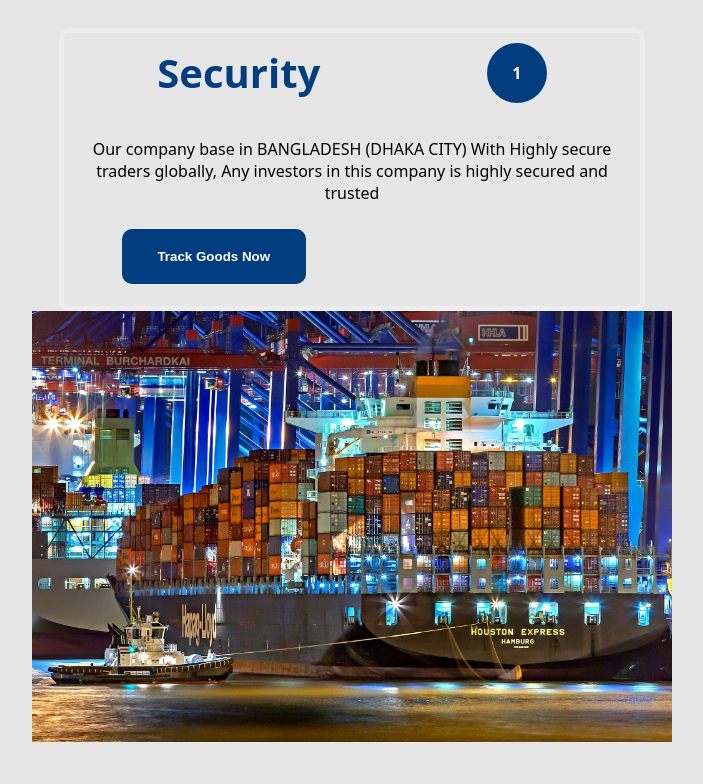
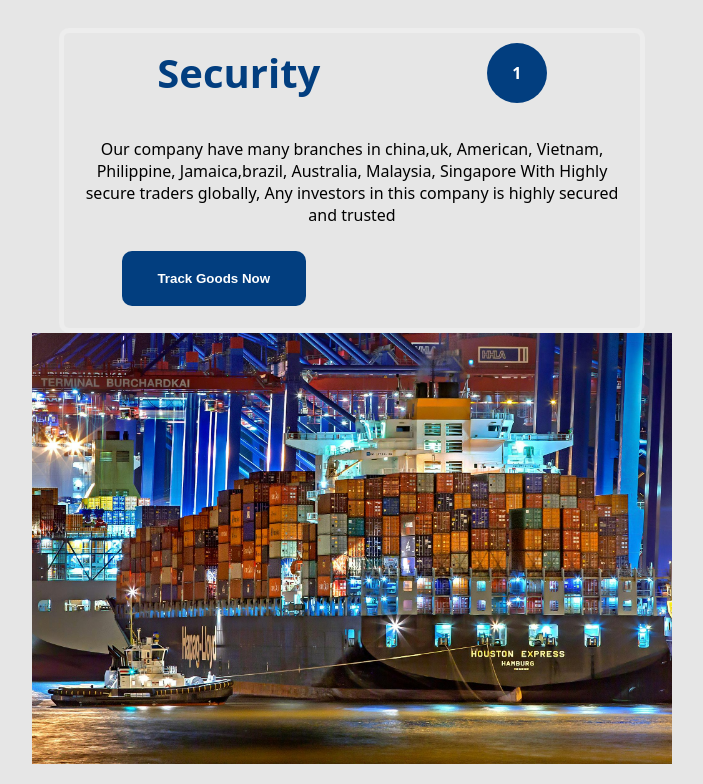
Before and after one commit to franko122/zumberg, a plain HTML site: page index2.html in a window 1280 px wide. Shown: the part 1100-1884 px from the top of the page, without its empty margins (288-991 px from the left). Drawn offline with Linux system fonts and the light colour scheme.

Commit message:
Update index2.html

```diff
--- a/index2.html
+++ b/index2.html
@@ -149,7 +149,9 @@
             </div>
 
             <p style="text-align: center; padding:9px;">
-               Our company base in BANGLADESH (DHAKA CITY)
+               Our company have many branches in china,uk, American,
+                Vietnam, Philippine, Jamaica,brazil, Australia, Malaysia,
+                Singapore
                 With Highly secure traders globally,
                 Any investors in this company is highly secured and trusted
             </p>
@@ -302,7 +304,7 @@
         <br>
         <br>
         <b>
-            +86************
+           +27786516191
         </b>
         <br>
         <br>
```
